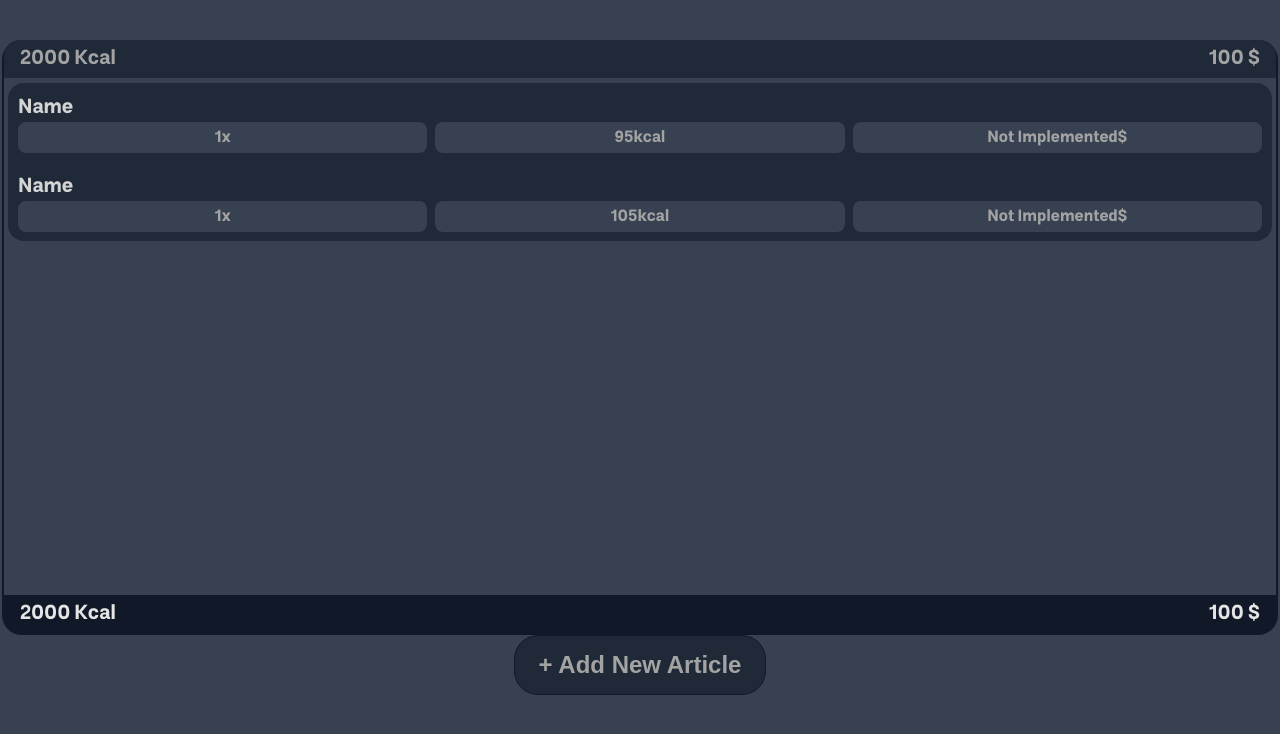
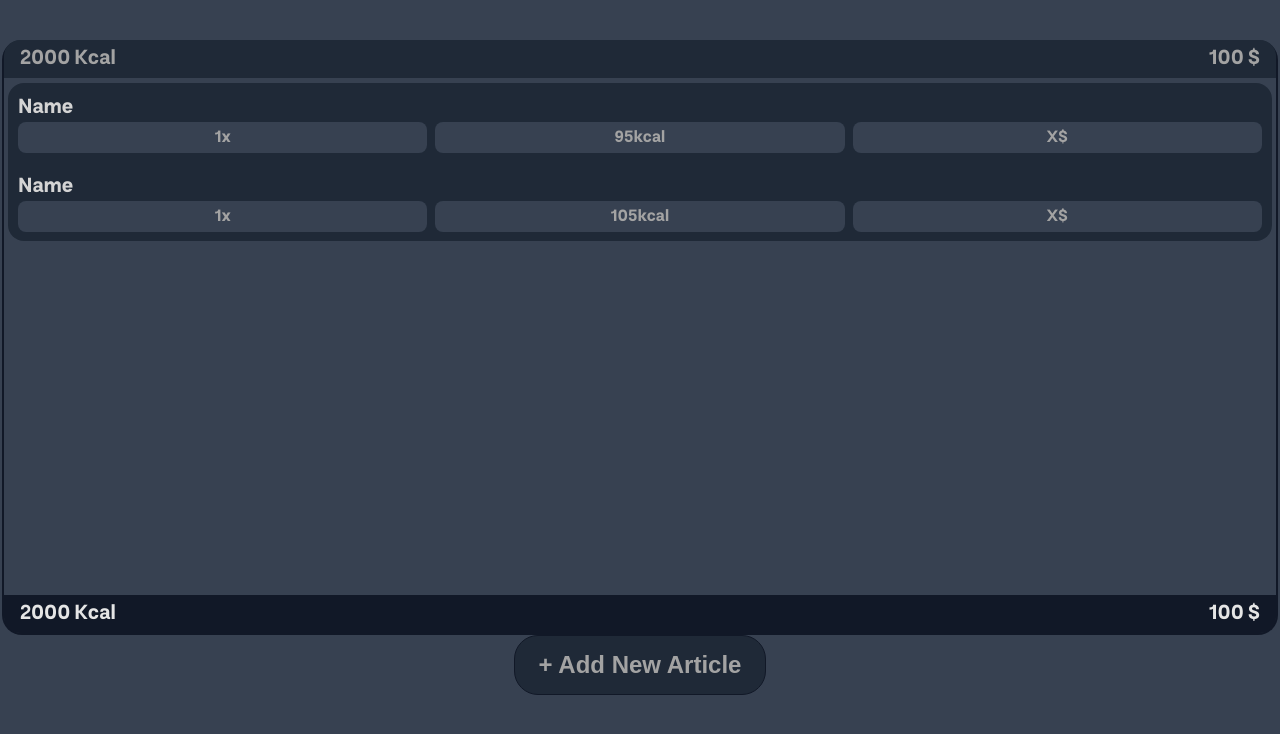
Before and after one commit to Indeedornot/AngDietKeeper, an Angular app: page / in a window 1280 px wide. Shown: the top 734 px of the page. Built offline with nearby package versions, Linux system fonts and the light colour scheme.

Commit message:
replace placeholder for price to prevent overflow

```diff
--- a/src/app/components/card/card.component.html
+++ b/src/app/components/card/card.component.html
@@ -10,7 +10,7 @@
       <p class="kcal">kcal</p>
     </span>
     <span class="price">
-      <p class="price-value">Not Implemented</p>
+      <p class="price-value">X</p>
       <p class="currency">$</p>
     </span>
   </div>
```
